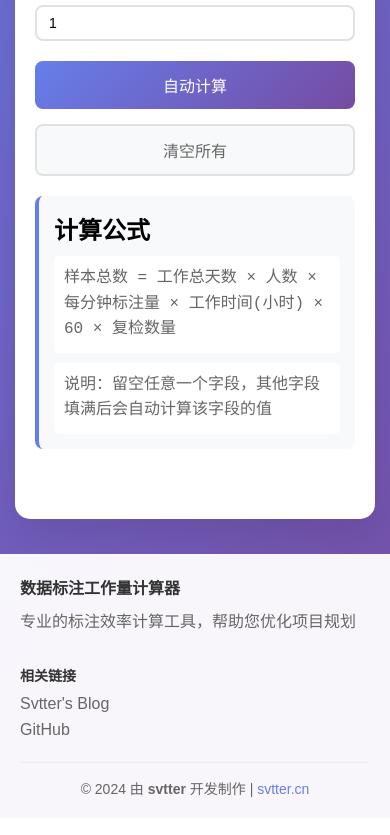
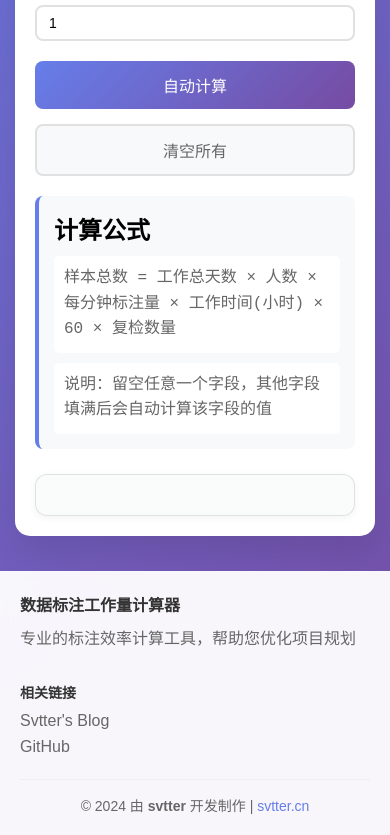
Before and after one commit to Svtter/cost_computing, a plain HTML site: page index.html in a window 390 px wide. Shown: the part 606-1441 px from the top of the page. Drawn offline with Linux system fonts and the light colour scheme.

Commit message:
add google ad

```diff
--- a/index.html
+++ b/index.html
@@ -345,7 +345,10 @@
 
             .ad-container {
                 margin-top: 20px;
-                padding: 10px;
+                padding: 15px;
+                background: rgba(255, 255, 255, 0.9);
+                border-radius: 10px;
+                border: 1px solid #e9ecef;
             }
 
             .header-container {
@@ -429,11 +432,11 @@
         </section>
 
         <!-- Google AdSense Ad Container -->
-        <div class="ad-container" style="margin-top: 30px; text-align: center;">
+        <div class="ad-container" style="margin-top: 25px; text-align: center; background: rgba(248, 249, 250, 0.7); border-radius: 12px; padding: 20px; border: 1px solid rgba(0,0,0,0.1); box-shadow: 0 2px 8px rgba(0,0,0,0.05);">
             <ins class="adsbygoogle"
                  style="display:block"
-                 data-ad-client="ca-pub-YOUR_PUBLISHER_ID"
-                 data-ad-slot="YOUR_AD_SLOT_ID"
+                 data-ad-client="ca-pub-3637233323312402"
+                 data-ad-slot="8686245936"
                  data-ad-format="auto"
                  data-full-width-responsive="true"></ins>
             <script>
```
